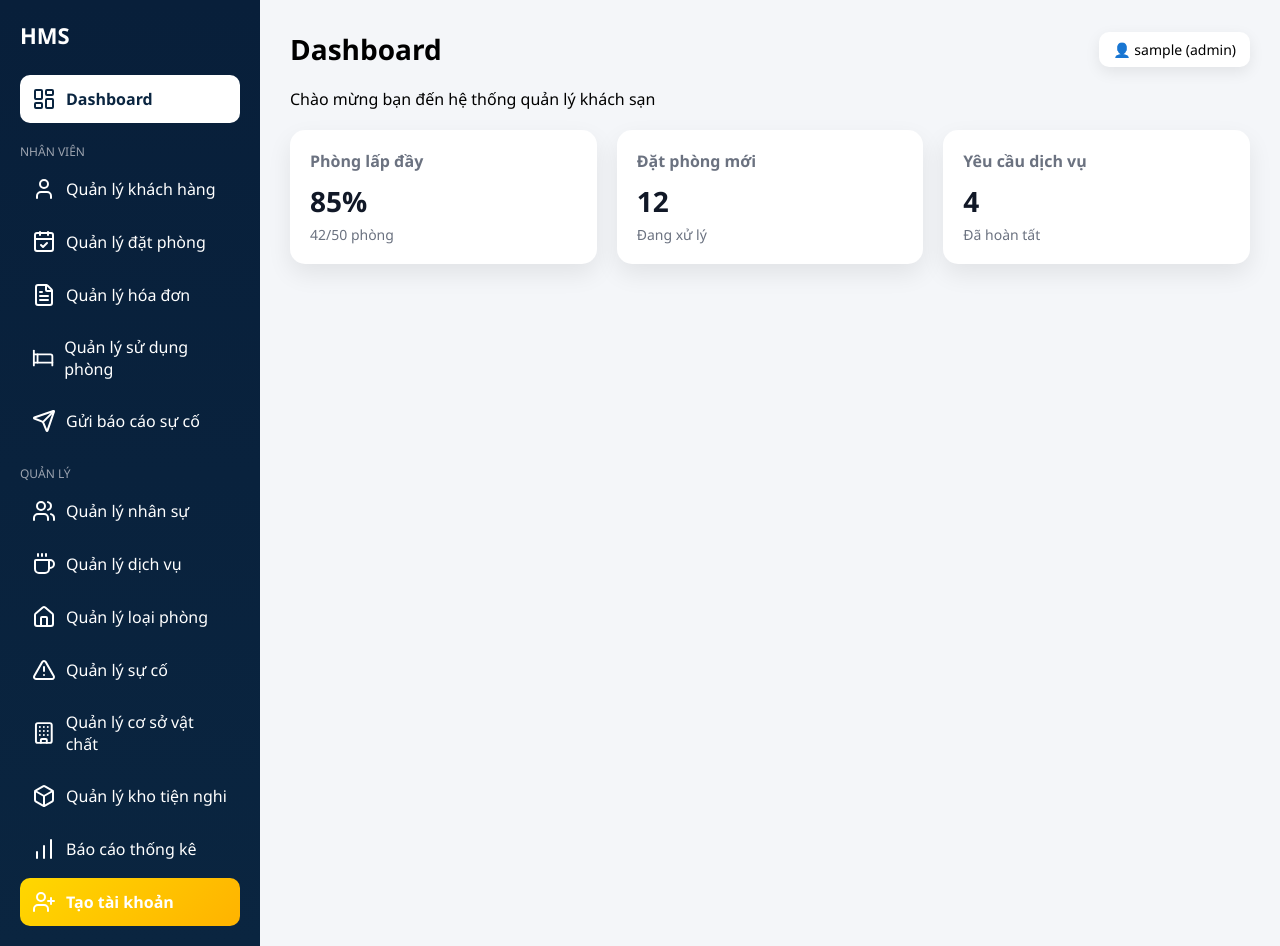
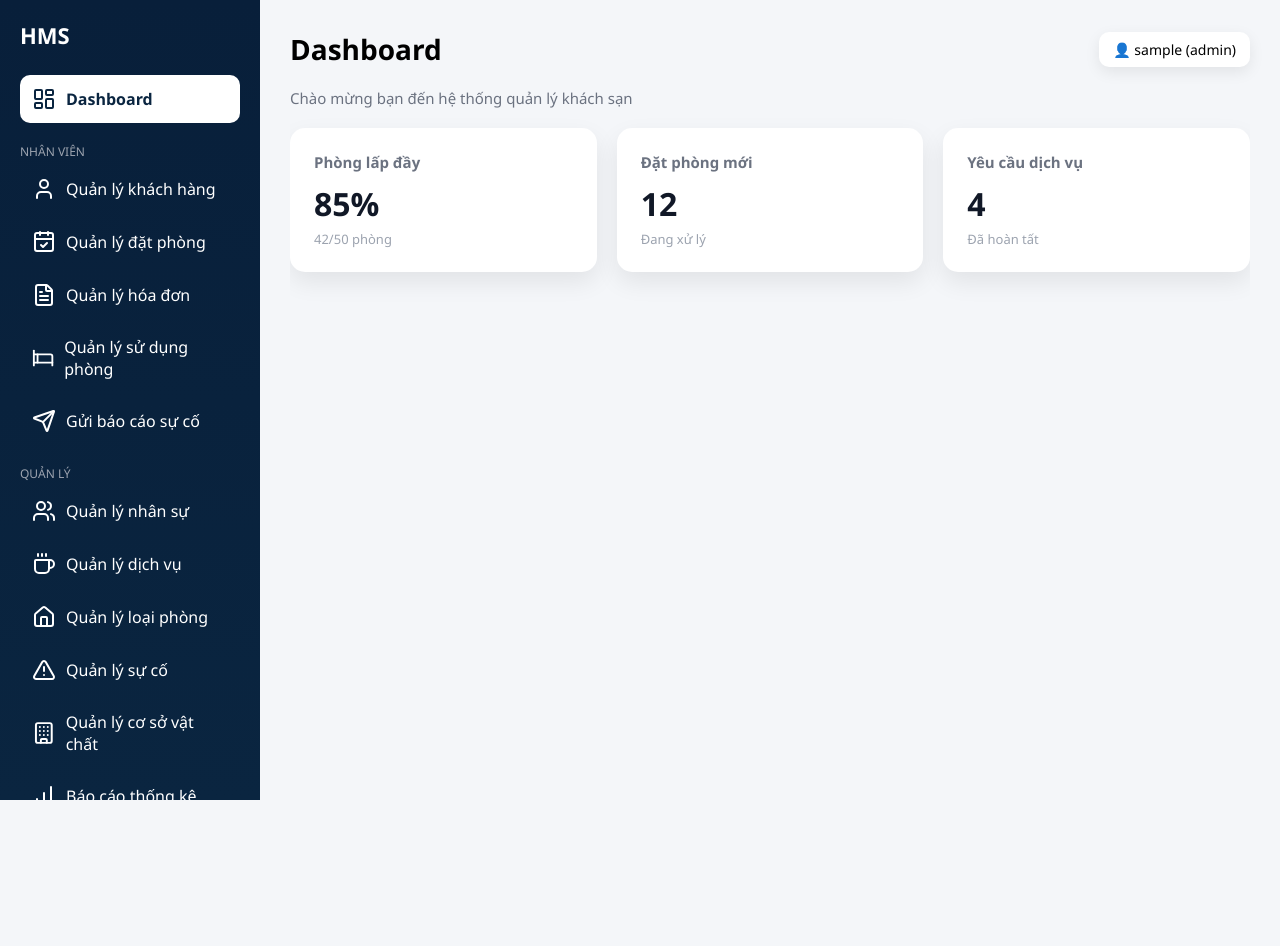
Before and after one commit to ChyChy12233/HMS, a PHP site: page /dashboard.php in a window 1280 px wide. After the commit the page ends 800 px from the top, so only its background shows below. Run offline with PHP 8.4, Linux system fonts and the light colour scheme; the visitor is signed in with stand-in values (Sample User, id 1).

Commit message:
fix: CSS fixing

```diff
--- /dev/null
+++ b/api/home.php
@@ -0,0 +1,56 @@
+<!DOCTYPE html>
+<html lang="vi">
+<head>
+  <meta charset="UTF-8">
+  <style>
+    * { margin: 0; padding: 0; box-sizing: border-box; font-family: "Segoe UI", Arial, sans-serif; }
+    body { background: transparent; padding: 0; }
+
+    .welcome { color: #6b7280; margin-bottom: 20px; font-size: 15px; }
+
+    .cards {
+      display: grid;
+      grid-template-columns: repeat(3, 1fr);
+      gap: 20px;
+    }
+
+    .card {
+      background: white;
+      padding: 24px;
+      border-radius: 15px;
+      box-shadow: 0 10px 25px rgba(0,0,0,0.08);
+      transition: 0.25s;
+    }
+
+    .card:hover { transform: translateY(-5px); }
+    .card h3 { font-size: 15px; color: #6b7280; }
+    .card h1 { margin-top: 10px; font-size: 32px; color: #111827; }
+    .card p  { margin-top: 5px; font-size: 13px; color: #9ca3af; }
+
+    @media (max-width: 800px) {
+      .cards { grid-template-columns: 1fr; }
+    }
+  </style>
+</head>
+<body>
+  <p class="welcome">Chào mừng bạn đến hệ thống quản lý khách sạn</p>
+
+  <div class="cards">
+    <div class="card">
+      <h3>Phòng lấp đầy</h3>
+      <h1>85%</h1>
+      <p>42/50 phòng</p>
+    </div>
+    <div class="card">
+      <h3>Đặt phòng mới</h3>
+      <h1>12</h1>
+      <p>Đang xử lý</p>
+    </div>
+    <div class="card">
+      <h3>Yêu cầu dịch vụ</h3>
+      <h1>4</h1>
+      <p>Đã hoàn tất</p>
+    </div>
+  </div>
+</body>
+</html>
--- a/dashboard.css
+++ b/dashboard.css
@@ -13,7 +13,8 @@ body {
 /* LAYOUT */
 .layout {
   display: flex;
-  min-height: 100vh;
+  height: 100vh;
+  overflow: hidden;
 }
 
 /* ================= SIDEBAR ================= */
@@ -24,6 +25,7 @@ body {
   padding: 20px;
   display: flex;
   flex-direction: column;
+  overflow-y: auto;
 }
 
 .sidebar h2 {
@@ -96,7 +98,22 @@ body {
 /* ================= MAIN ================= */
 .main {
   flex: 1;
+  min-width: 0;
+  height: 100vh;
   padding: 30px;
+  display: flex;
+  flex-direction: column;
+  overflow: hidden;
+}
+
+/* IFRAME */
+#mainFrame {
+  flex: 1 1 0;
+  min-height: 0;
+  width: 100%;
+  height: 0;
+  border: none;
+  border-radius: 12px;
 }
 
 /* TOPBAR */
--- a/dashboard.php
+++ b/dashboard.php
@@ -2,7 +2,7 @@
 session_start();
 
 if (!isset($_SESSION['user'])) {
-    header("Location: index.html");
+    header("Location: index.php");
     exit();
 }
 
@@ -28,32 +28,55 @@ $role = $_SESSION['role'];
 <div class="sidebar">
   <h2>HMS</h2>
 
-  <a class="active"><i data-lucide="layout-dashboard"></i> Dashboard</a>
+  <a class="active" href="api/home.php" target="mainFrame" data-title="Dashboard">
+    <i data-lucide="layout-dashboard"></i> Dashboard
+  </a>
 
   <!-- STAFF -->
   <p class="menu-title">Nhân viên</p>
-  <a><i data-lucide="user"></i> Quản lý khách hàng</a>
-  <a><i data-lucide="calendar-check"></i> Quản lý đặt phòng</a>
-  <a><i data-lucide="file-text"></i> Quản lý hóa đơn</a>
-  <a><i data-lucide="bed"></i> Quản lý sử dụng phòng</a>
-  <a><i data-lucide="send"></i> Gửi báo cáo sự cố</a>
+  <a href="api/customer_list.php" target="mainFrame" data-title="Quản lý khách hàng">
+    <i data-lucide="user"></i> Quản lý khách hàng
+  </a>
+  <a href="api/booking_checkin.php" target="mainFrame" data-title="Quản lý đặt phòng">
+    <i data-lucide="calendar-check"></i> Quản lý đặt phòng
+  </a>
+  <a href="api/invoice_list.php" target="mainFrame" data-title="Quản lý hóa đơn">
+    <i data-lucide="file-text"></i> Quản lý hóa đơn
+  </a>
+  <a href="api/room_usage.php" target="mainFrame" data-title="Quản lý sử dụng phòng">
+    <i data-lucide="bed"></i> Quản lý sử dụng phòng
+  </a>
+  <a href="api/incident_report.php" target="mainFrame" data-title="Gửi báo cáo sự cố">
+    <i data-lucide="send"></i> Gửi báo cáo sự cố
+  </a>
 
   <!-- MANAGER -->
   <?php if ($role == 'manager' || $role == 'admin'): ?>
     <p class="menu-title">Quản lý</p>
-    <a><i data-lucide="users"></i> Quản lý nhân sự</a>
-    <a><i data-lucide="coffee"></i> Quản lý dịch vụ</a>
-    <a><i data-lucide="home"></i> Quản lý loại phòng</a>
-    <a><i data-lucide="alert-triangle"></i> Quản lý sự cố</a>
-    <a><i data-lucide="building"></i> Quản lý cơ sở vật chất</a>
-    <a><i data-lucide="box"></i> Quản lý kho tiện nghi</a>
-    <a><i data-lucide="bar-chart"></i> Báo cáo thống kê</a>
+    <a href="api/staff_list.php" target="mainFrame" data-title="Quản lý nhân sự">
+      <i data-lucide="users"></i> Quản lý nhân sự
+    </a>
+    <a href="api/service_list.php" target="mainFrame" data-title="Quản lý dịch vụ">
+      <i data-lucide="coffee"></i> Quản lý dịch vụ
+    </a>
+    <a href="api/room_list.php" target="mainFrame" data-title="Quản lý loại phòng">
+      <i data-lucide="home"></i> Quản lý loại phòng
+    </a>
+    <a href="api/incident_list.php" target="mainFrame" data-title="Quản lý sự cố">
+      <i data-lucide="alert-triangle"></i> Quản lý sự cố
+    </a>
+    <a href="api/facility.php" target="mainFrame" data-title="Quản lý cơ sở vật chất">
+      <i data-lucide="building"></i> Quản lý cơ sở vật chất
+    </a>
+    <a href="api/report.php" target="mainFrame" data-title="Báo cáo thống kê">
+      <i data-lucide="bar-chart"></i> Báo cáo thống kê
+    </a>
   <?php endif; ?>
 
   <!-- ADMIN -->
   <?php if ($role == 'admin'): ?>
     <div class="admin-box">
-      <a class="create-btn" href="create_user.php">
+      <a class="create-btn" href="create_user.php" target="mainFrame" data-title="Tạo tài khoản">
         <i data-lucide="user-plus"></i> Tạo tài khoản
       </a>
     </div>
@@ -65,34 +88,11 @@ $role = $_SESSION['role'];
 <div class="main">
 
   <div class="topbar">
-    <h1>Dashboard</h1>
+    <h1 id="pageTitle">Dashboard</h1>
     <div>👤 <?php echo $user; ?> (<?php echo $role; ?>)</div>
   </div>
 
-  <p>Chào mừng bạn đến hệ thống quản lý khách sạn</p>
-
-  <!-- CARDS -->
-  <div class="cards">
-
-    <div class="card">
-      <h3>Phòng lấp đầy</h3>
-      <h1>85%</h1>
-      <p>42/50 phòng</p>
-    </div>
-
-    <div class="card">
-      <h3>Đặt phòng mới</h3>
-      <h1>12</h1>
-      <p>Đang xử lý</p>
-    </div>
-
-    <div class="card">
-      <h3>Yêu cầu dịch vụ</h3>
-      <h1>4</h1>
-      <p>Đã hoàn tất</p>
-    </div>
-
-  </div>
+  <iframe id="mainFrame" name="mainFrame" src="api/home.php"></iframe>
 
 </div>
 
@@ -100,6 +100,17 @@ $role = $_SESSION['role'];
 
 <script>
   lucide.createIcons();
+
+  const links = document.querySelectorAll('.sidebar a[data-title]');
+  const pageTitle = document.getElementById('pageTitle');
+
+  links.forEach(link => {
+    link.addEventListener('click', function () {
+      links.forEach(l => l.classList.remove('active'));
+      this.classList.add('active');
+      pageTitle.textContent = this.getAttribute('data-title');
+    });
+  });
 </script>
 
 </body>
--- a/login.php
+++ b/login.php
@@ -24,7 +24,7 @@ if (mysqli_num_rows($result) > 0) {
         if ($user['role'] != $role) {
             echo "<script>
                 alert('Sai vai trò!');
-                window.location='index.html';
+                window.location='index.php';
             </script>";
             exit();
         }
@@ -39,14 +39,14 @@ if (mysqli_num_rows($result) > 0) {
     } else {
         echo "<script>
             alert('Sai mật khẩu!');
-            window.location='index.html';
+            window.location='index.php';
         </script>";
     }
 
 } else {
     echo "<script>
         alert('Sai tài khoản!');
-        window.location='index.html';
+        window.location='index.php';
     </script>";
 }
 ?>
--- a/save_user.php
+++ b/save_user.php
@@ -22,7 +22,7 @@ $sql = "INSERT INTO users (username, password, role)
 if (mysqli_query($conn, $sql)) {
     echo "<script>
         alert('Tạo tài khoản thành công!');
-        window.location='index.html';
+        window.location='index.php';
     </script>";
 } else {
     echo "Lỗi: " . mysqli_error($conn);
```
Also changed, not shown: api/customer_list.php (+0 -99 lines).
